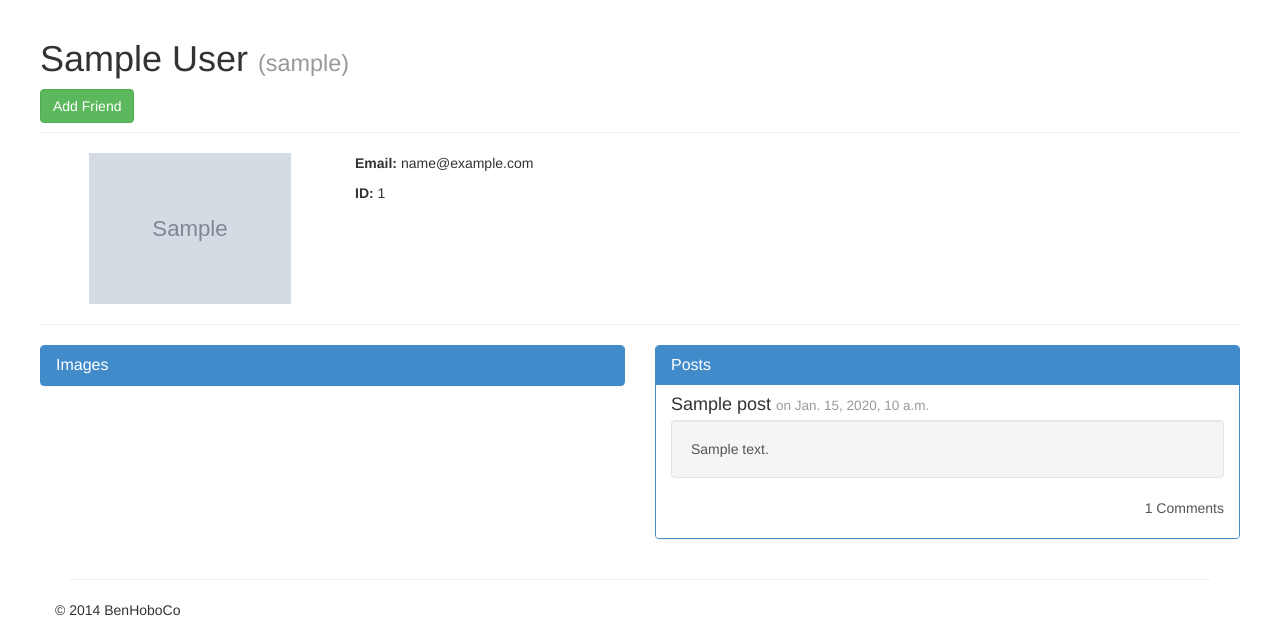
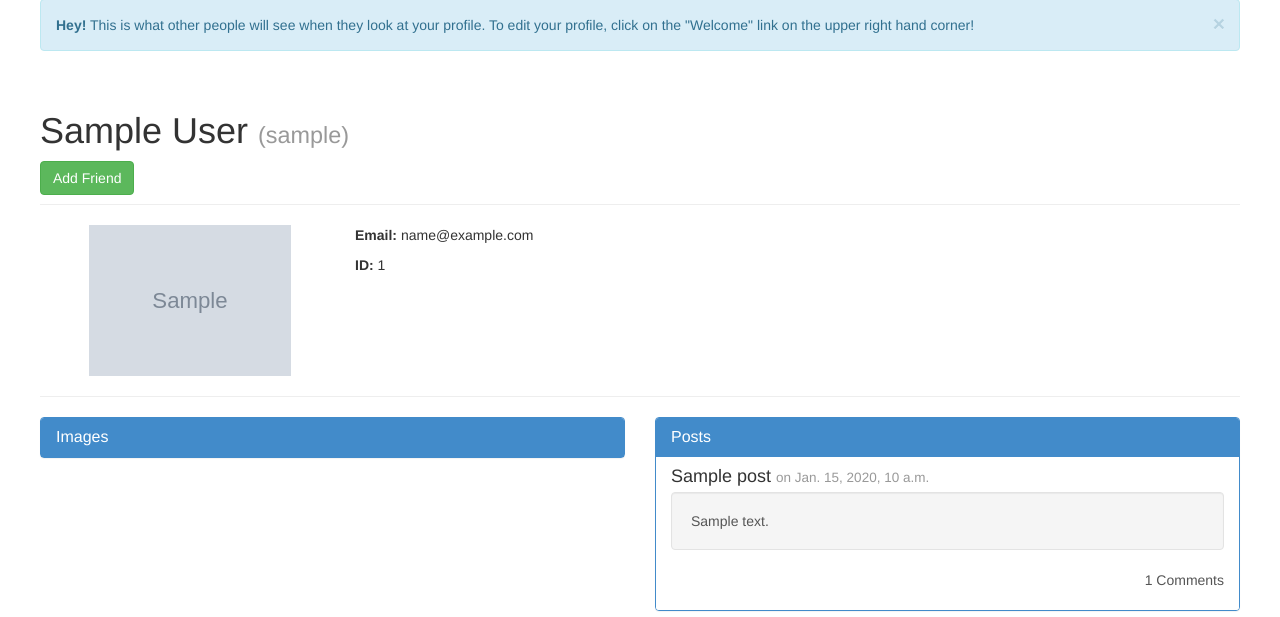
Before and after one commit to tpolasek/cmput410-project, a Django app: template BenHoboCo/templates/social/profile.html in a window 1280 px wide. Shown: the part 51-668 px from the top of the page. Run offline with Django 3.2, Linux system fonts and the light colour scheme; the template is opened without the code that fills it: values that come from a table or form of the project are taken from there, others are empty; a user stored in the database is signed in; tables that the repository leaves empty hold one stand-in row (values such as "Sample post"); grey boxes marked "Sample" are stand-in pictures; some libraries are stand-ins or nearby versions.

Commit message:
Added a message for viewing your own profile

```diff
--- a/BenHoboCo/templates/social/profile.html
+++ b/BenHoboCo/templates/social/profile.html
@@ -1,6 +1,12 @@
 {% extends 'social/base.html' %}
 {% block block_body %}
 <div class="row">
+	{% if author.user == request.user %}
+		<div class="alert alert-info alert-dismissable">
+			<button type="button" class="close" data-dismiss="alert" aria-hidden="true">&times;</button>
+			<strong>Hey!</strong> This is what other people will see when they look at your profile.  To edit your profile, click on the "Welcome" link on the upper right hand corner!
+		</div>
+	{% endif %}
 	<div class="row">
 		<div class="col-md-12">
 			<div class="page-header">
```
